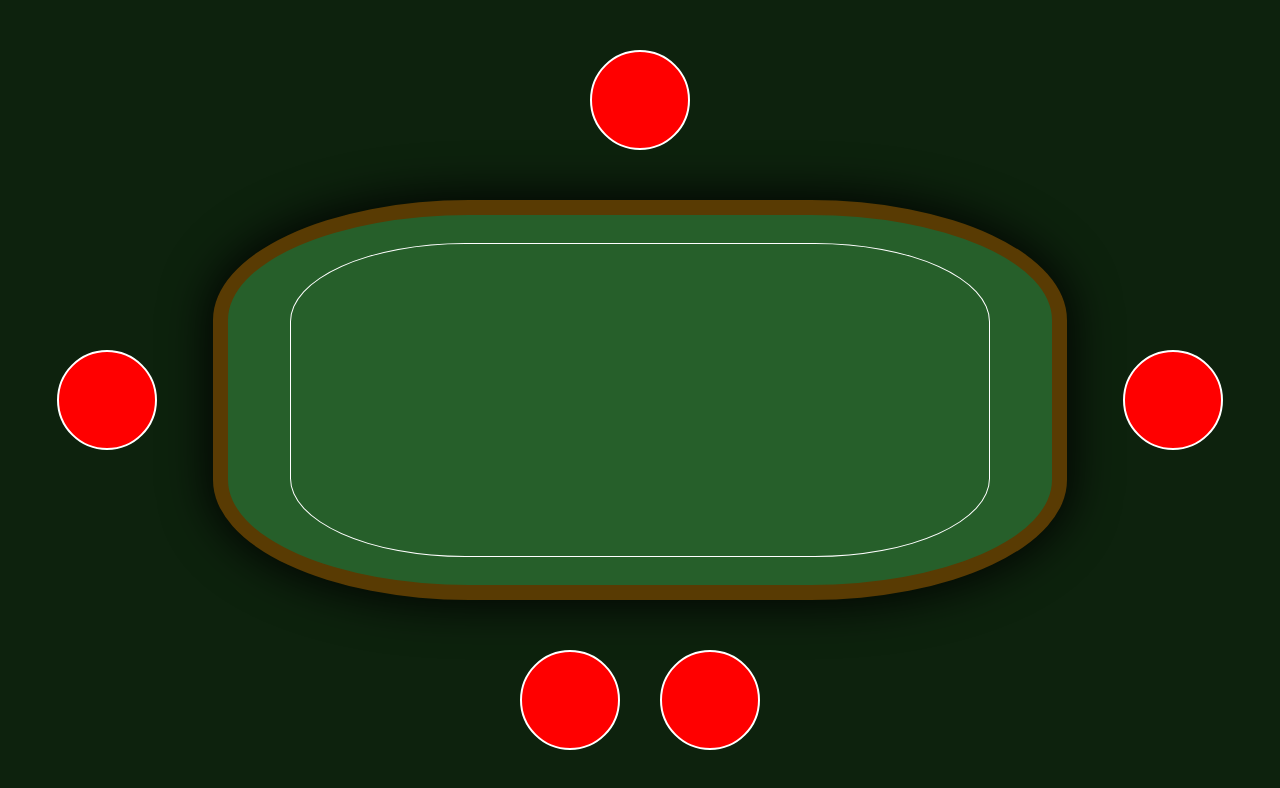
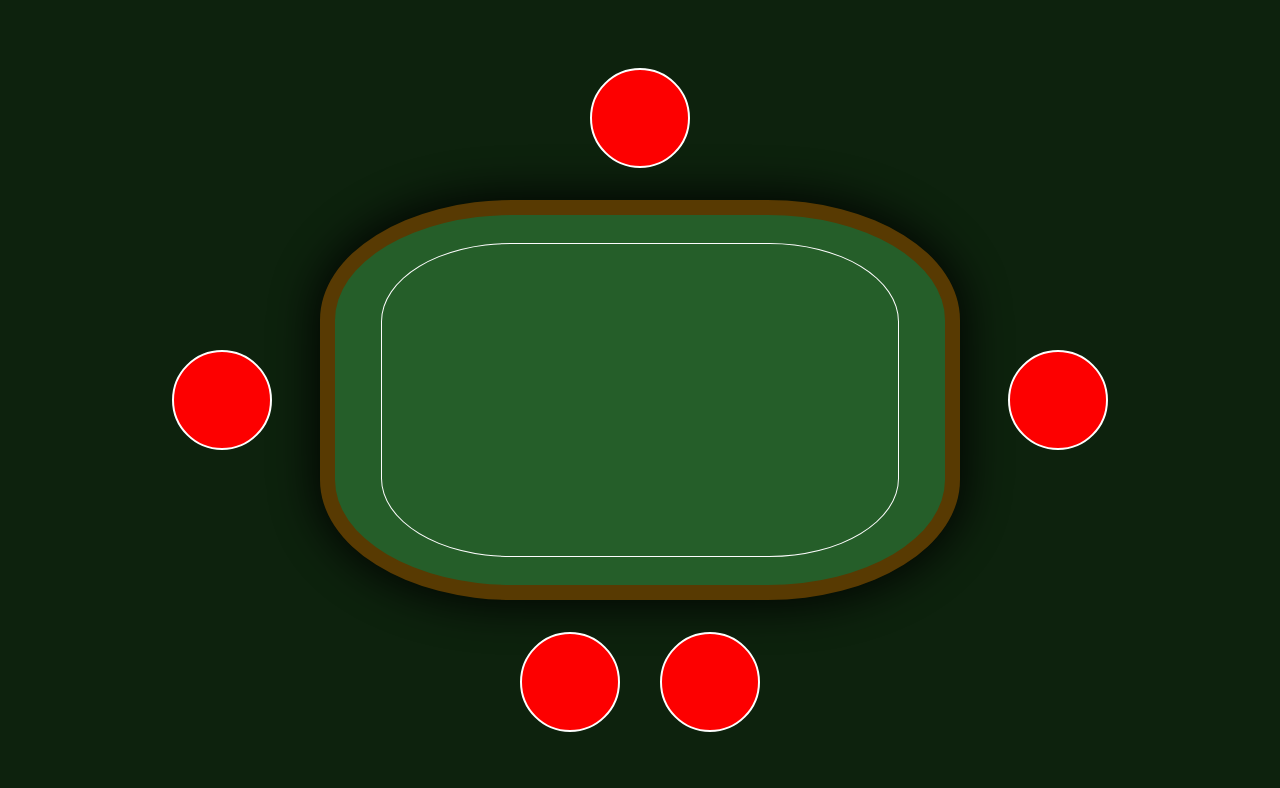
Before and after one commit to SublimedApple58/poker, a React (Vite) app: page / in a window 1280 px wide. Both pictures are taken after typing "5" into the empty fields and a click on the button "Send number". Shown: the top 788 px of the page. Built offline with nearby package versions, Linux system fonts and the light colour scheme.

Commit message:
aggiunta transizioni tavolo

```diff
--- a/src/App.css
+++ b/src/App.css
@@ -16,85 +16,12 @@ body{
     width: 100%;
     display: grid;
     grid-template-rows: 1fr 1fr 1fr 1fr;
-    grid-template-columns: 1fr 1fr 1fr 1fr 1fr 1fr;
+    grid-template-columns: 1fr 1fr 1fr 1fr;
     grid-template-areas:
-                        'f f t t w r'
-                        'l c c c c r'
-                        'l c c c c r'
-                        'u b b b b r';
-}
-
-
-.tavolo{
-    width: 100%;
-    height: 100%;
-    border: 15px solid rgb(89, 59, 3);
-    border-radius: 30%;
-    display: flex;
-    justify-content: center;
-    align-items: center;
-    background: #265f2a;
-    -webkit-box-shadow: 0px 0px 45px 6px rgba(0,0,0,0.85);
-    box-shadow: 0px 0px 45px 6px rgba(0,0,0,0.85);
-    grid-area: c;
-}
-
-.top{
-    grid-area: t;
-}
-
-.bottom{
-    grid-area: b;
-}
-
-.right{
-    grid-area: r;
-}
-
-.left{
-    grid-area: l
-}
-
-.top, .bottom{
-    display: flex;
-    justify-content: center;
-    align-items: center;
-    gap: 40px;
-}
-
-.left, .right{
-    display: flex;
-    flex-direction: column;
-    justify-content: center;
-    align-items: center;
-    gap: 40px;
-}
-
-.rows{
-    width: 85%;
-    height: 85%;
-    border: 1px solid white;
-    border-radius:25%;
-    gap: 30px;
-}
-
-.card{
-    height: 100px;
-    width: 60px;
-    border-radius: 7px;
-    transition: all .2s ease-out;
-    display: flex;
-    justify-content: center;
-    align-items: center;
-}
-
-.figura{
-    background: rgb(193, 22, 22);
-    height: 100%;
-    width: 100%;
-    border-radius: 7px;
-    border: 2px solid white;
-    transition: all .2s ease-out;
+                        'l t t r'
+                        'l c c r'
+                        'l c c r'
+                        'l b b r';
 }
 
 
--- a/src/components/Form/Form.css
+++ b/src/components/Form/Form.css
@@ -15,7 +15,16 @@
     -webkit-box-shadow: 0px 0px 45px 6px rgba(0,0,0,0.85);
     box-shadow: 0px 0px 45px 6px rgba(0,0,0,0.85);
     justify-self: center;
-    align-self: center
+    align-self: center;
+}
+
+@keyframes apparizione{
+    from{
+        opacity: 100%
+    }
+    to{
+        opacity: 0%
+    }
 }
 
 .submit{
--- a/src/components/Player/Player.css
+++ b/src/components/Player/Player.css
@@ -7,4 +7,25 @@
     /* left: 50%;
     bottom: 45px;
     transform: translateX(-50%) */
+    animation-name: apparizione;
+    animation-duration: 3s;
+    animation-timing-function: ease-out;
+    animation-iteration-count: 1;
+    animation-fill-mode: forwards;
 }
+
+.left .player{
+    margin-right: 15%
+}
+
+.right .player{
+    margin-left: 15%;
+}
+
+.top .player{
+    margin-bottom: 5%;
+}
+
+.bottom .player{
+    margin-top: 5%;
+}
--- /dev/null
+++ b/src/components/Table/Table.css
@@ -0,0 +1,89 @@
+.tavolo{
+    width: 100%;
+    height: 100%;
+    border: 15px solid rgb(89, 59, 3);
+    border-radius: 30%;
+    display: flex;
+    justify-content: center;
+    align-items: center;
+    background: #265f2a;
+    -webkit-box-shadow: 0px 0px 45px 6px rgba(0,0,0,0.85);
+    box-shadow: 0px 0px 45px 6px rgba(0,0,0,0.85);
+    grid-area: c;
+    animation-name: apparizione;
+    animation-duration: 3s;
+    animation-timing-function: ease-out;
+    animation-iteration-count: 1;
+    animation-fill-mode: forwards;
+}
+
+@keyframes apparizione{
+    from{
+        opacity: 0%
+    }
+    to{
+        opacity: 100%
+    }
+}
+
+.top, .bottom{
+    display: flex;
+    justify-content: center;
+    align-items: center;
+    gap: 40px;
+}
+
+.left, .right{
+    display: flex;
+    flex-direction: column;
+    justify-content: center;
+    align-items: center;
+    gap: 40px;
+}
+
+.top{
+    grid-area: t;
+    align-items: flex-end;
+}
+
+.bottom{
+    grid-area: b;
+    align-items: flex-start;
+}
+
+.right{
+    grid-area: r;
+    align-items: flex-start;
+}
+
+.left{
+    grid-area: l;
+    align-items: flex-end;
+}
+
+.rows{
+    width: 85%;
+    height: 85%;
+    border: 1px solid white;
+    border-radius:25%;
+    gap: 30px;
+}
+
+.card{
+    height: 100px;
+    width: 60px;
+    border-radius: 7px;
+    transition: all .2s ease-out;
+    display: flex;
+    justify-content: center;
+    align-items: center;
+}
+
+.figura{
+    background: rgb(193, 22, 22);
+    height: 100%;
+    width: 100%;
+    border-radius: 7px;
+    border: 2px solid white;
+    transition: all .2s ease-out;
+}
--- a/src/components/Table/Table.tsx
+++ b/src/components/Table/Table.tsx
@@ -1,6 +1,7 @@
 import { useSelector } from "react-redux";
 import { RootState } from "../../state/store";
 import Player from "../Player/Player";
+import './Table.css'
 
 function Table(){
 
```
